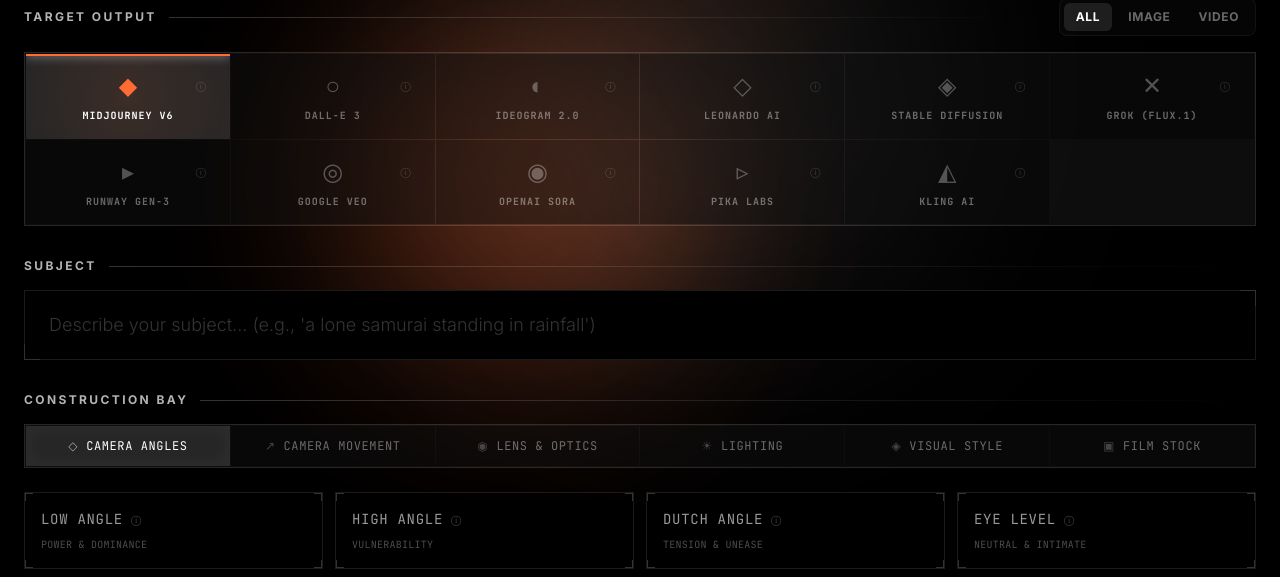
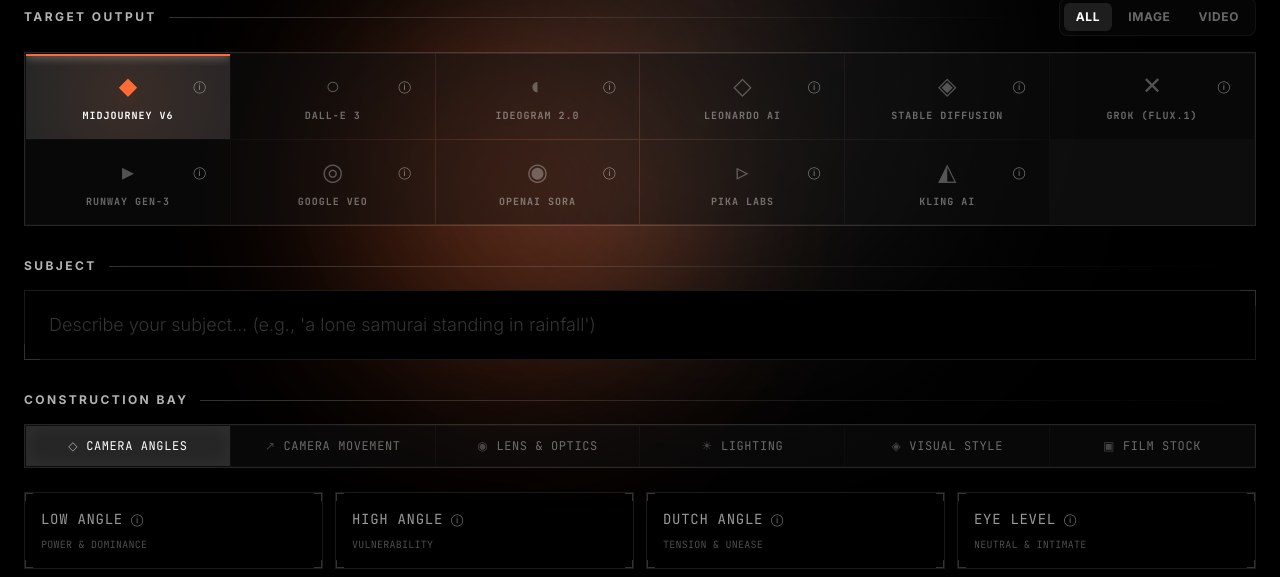
Before and after one commit to visualjump7/nexus_cell, a Next.js app: page /dashboard in a window 1280 px wide. Shown: the part 206-783 px from the top of the page. Built offline with nearby package versions, Linux system fonts and the light colour scheme.

Commit message:
Increase prominence of info icons

```diff
--- a/src/app/dashboard/page.tsx
+++ b/src/app/dashboard/page.tsx
@@ -1217,7 +1217,7 @@
                         e.stopPropagation();
                         setInfoModal(platform.id);
                       }}
-                      className="absolute top-2 right-2 text-[10px] text-white/20 hover:text-amber-400 cursor-pointer transition-colors duration-200"
+                      className="absolute top-2 right-2 text-xs text-white/50 hover:text-amber-400 cursor-pointer transition-colors duration-200"
                       title="Learn more about this model"
                     >
                       ⓘ
@@ -1351,7 +1351,7 @@
                               e.stopPropagation();
                               setInfoModal(card.id);
                             }}
-                            className="text-[10px] text-white/30 hover:text-amber-400 cursor-pointer transition-colors duration-200"
+                            className="text-xs text-white/50 hover:text-amber-400 cursor-pointer transition-colors duration-200"
                             title="Learn more"
                           >
                             ⓘ
```
